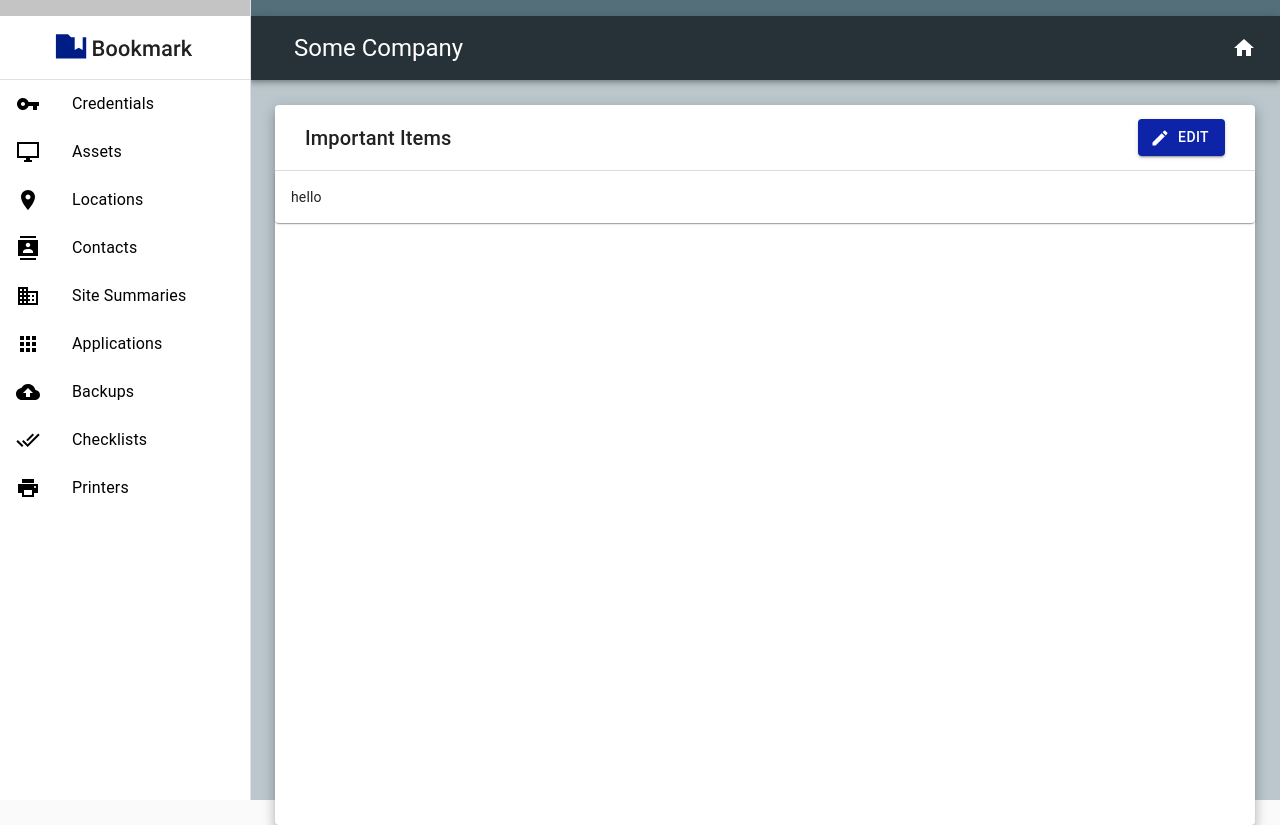
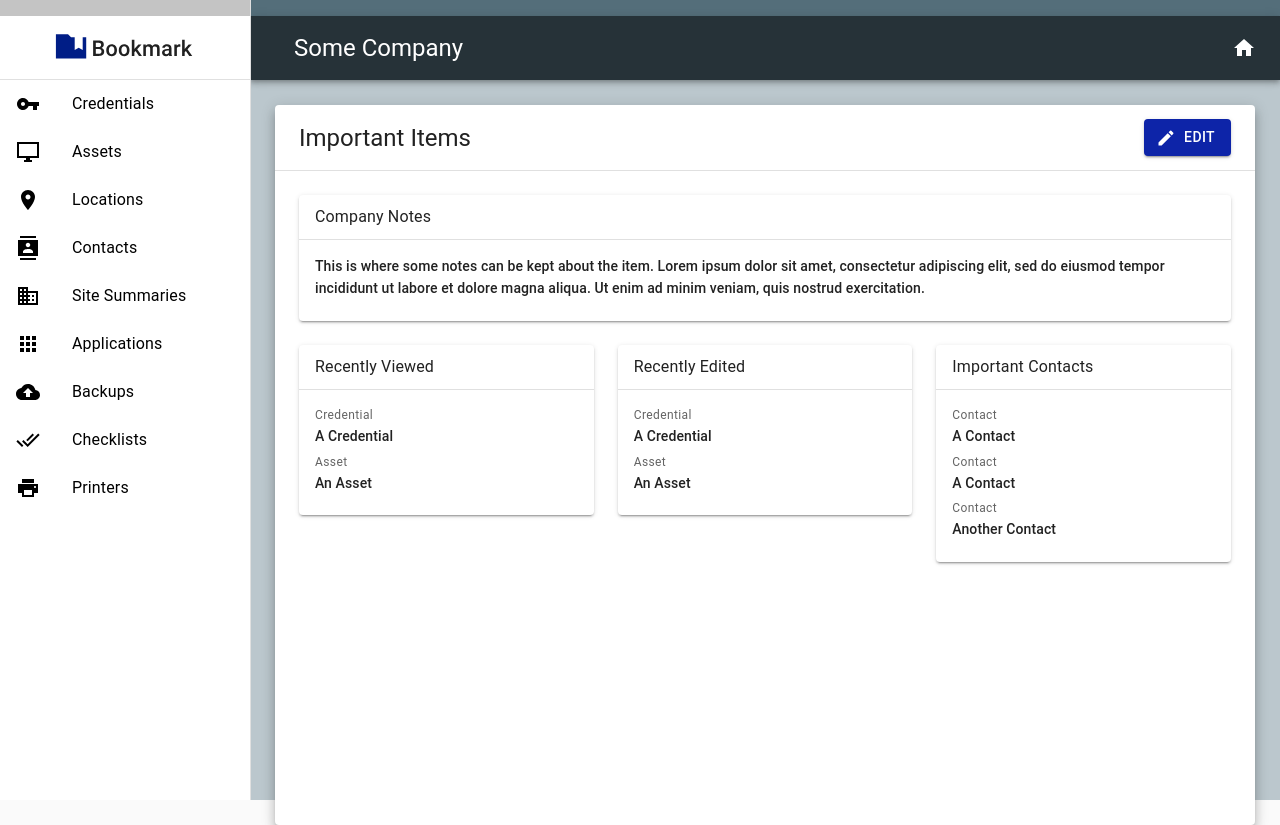
Before and after one commit to JoaquimXG/Bookmark, a React (Create React App) app: page / in a window 1280 px wide. Built offline with nearby package versions, Linux system fonts and the light colour scheme.

Commit message:
completed Primary Data card and MinorCards to go inside\n primarily for the company info page but to be reused on the individual item pages

```diff
--- /dev/null
+++ b/src/components/MinorCard.js
@@ -0,0 +1,48 @@
+import React from "react";
+import { Paper, makeStyles, Typography, Divider, Box, useTheme } from "@material-ui/core";
+
+const useStyles = makeStyles(theme => ({
+    dataCard: {
+        flexGrow: 1
+    },
+
+    header: {
+        display: "flex",
+        alignItems: "center",
+        minHeight: 40,
+        padding: theme.spacing(1, 2)
+    },
+
+    data: {
+        display: "flex",
+        flexDirection: "column",
+        padding: theme.spacing(2)
+    }
+}));
+
+export default props => {
+    const classes = useStyles();
+
+    return (
+        <Paper elevation={props.elevation} className={classes.dataCard}>
+            <header className={classes.header}>
+                <Typography style={{ flexGrow: 1 }} variant="subtitle1">
+                    {props.title}
+                </Typography>
+            </header>
+            <Divider />
+            <Box className={classes.data}>
+                {props.content.map((value, index) => {
+                    return (
+                        <React.Fragment key={index}>
+                            <Typography variant="caption" style={{color: "#646464"}}>
+                                {value.title}
+                            </Typography>
+                            <Typography variant="subtitle2" gutterBottom>{value.content}</Typography>
+                        </React.Fragment>
+                    );
+                })}
+            </Box>
+        </Paper>
+    );
+};
--- a/src/components/PrimaryCard.js
+++ b/src/components/PrimaryCard.js
@@ -6,11 +6,14 @@ import {
     Typography,
     Divider,
     Button,
-    Grid
+    Grid,
+    useTheme
 } from "@material-ui/core";
 import { drawerWidth, themeColors } from "../App";
 
-import CreateIcon from '@material-ui/icons/Create';
+import CreateIcon from "@material-ui/icons/Create";
+import MinorCard from "./MinorCard";
+import { companyCardData } from "../static/pre-api-helpers/minorCardData";
 
 const margin = 25;
 
@@ -30,23 +33,31 @@ const useStyles = makeStyles(theme => ({
         display: "flex",
         alignItems: "center",
         height: 65,
-        padding: 30
+        padding: theme.spacing(3)
     },
 
     dataCard: {
         padding: theme.spacing(2)
+    },
 
-    }
+    primarCardGrid: {
+        padding: theme.spacing(3),
+        flexGrow: 1
+    },
+
 }));
 
 export const PrimaryCard = () => {
     const classes = useStyles();
+    const theme = useTheme()
 
     return (
         <Box className={classes.main}>
             <Paper style={{ minHeight: 720 }} elevation={8}>
                 <header className={classes.header}>
-                    <Typography style={{flexGrow:1}} variant="h6">Important Items</Typography>
+                    <Typography style={{ flexGrow: 1 }} variant="h5">
+                        Important Items
+                    </Typography>
                     <Button
                         variant="contained"
                         startIcon={<CreateIcon />}
@@ -59,12 +70,14 @@ export const PrimaryCard = () => {
                     </Button>
                 </header>
                 <Divider />
-                <Grid container justify="space-around" spacing={3}>
-                    <Grid item xs={12}>
-                    <Paper className={classes.dataCard}>
-                        hello
-                    </Paper>
-                    </Grid>
+                <Grid container justify="space-between" className={classes.primarCardGrid} spacing={3}>
+                    {companyCardData.cards.map((value, index) => {
+                        return (
+                            <Grid key={index} item xs={value.columns.xs ? value.columns.xs : true }>
+                                <MinorCard elevation={2} style={{flexGrow: 1}}title={value.title} content={value.content}>Hello</MinorCard>
+                            </Grid>
+                        );
+                    })}
                 </Grid>
             </Paper>
         </Box>
--- /dev/null
+++ b/src/static/pre-api-helpers/minorCardData.js
@@ -0,0 +1,71 @@
+export const companyCardData = {
+    title: "Important Items",
+
+    cards: [
+        {
+            title: "Company Notes",
+            content:
+            [
+                {
+                    title: "",
+                    content: "This is where some notes can be kept about the item. Lorem ipsum dolor sit amet, consectetur adipiscing elit, sed do eiusmod tempor incididunt ut labore et dolore magna aliqua. Ut enim ad minim veniam, quis nostrud exercitation."
+                },
+            ],
+            columns: {
+                xs: 12,
+            }
+        },
+        {
+            title: "Recently Viewed",
+            content: [
+                {
+                    title: "Credential",
+                    content: "A Credential"
+                },
+                {
+                    title: "Asset",
+                    content: "An Asset"
+                }
+            ],
+            columns: {
+                xs: 4
+            }
+        },
+        {
+            title: "Recently Edited",
+            content: [
+                {
+                    title: "Credential",
+                    content: "A Credential"
+                },
+                {
+                    title: "Asset",
+                    content: "An Asset"
+                }
+            ],
+            columns: {
+                xs: 4,
+            }
+        },
+        {
+            title: "Important Contacts",
+            content: [
+                {
+                    title: "Contact",
+                    content: "A Contact"
+                },
+                {
+                    title: "Contact",
+                    content: "A Contact"
+                },
+                {
+                    title: "Contact",
+                    content: "Another Contact"
+                }
+            ],
+            columns: {
+                xs: 4,
+            }
+        }
+    ]
+};
```
